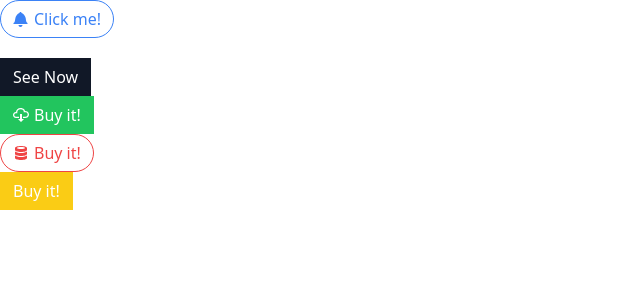
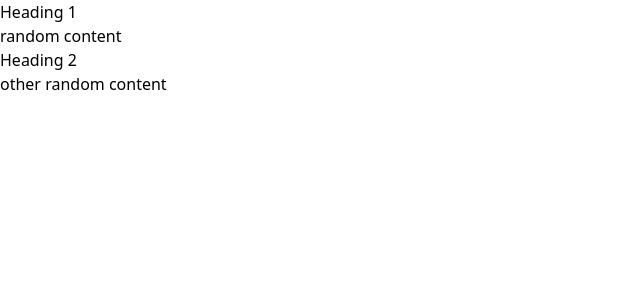
Before and after one commit to kevyyar/react-comps, a React (Create React App) app: page / in a window 1280 px wide. Shown: the top 300 px of the page, without its empty margins (0-640 px from the left). Built offline with nearby package versions, Linux system fonts and the light colour scheme.

Commit message:
setup accordion component

```diff
--- a/src/App.js
+++ b/src/App.js
@@ -1,39 +1,21 @@
-import { GoBell, GoCloudDownload, GoDatabase } from "react-icons/go";
-import Button from "./Button";
+import ButtonPage from "./pages/ButtonPage";
+import Accordion from "./components/Accordion";
+
+const items = [
+  {
+    id: crypto.randomUUID(),
+    heading: "Heading 1",
+    content: "random content",
+  },
+  {
+    id: crypto.randomUUID(),
+    heading: "Heading 2",
+    content: "other random content",
+  },
+];
 
 function App() {
-  const handleClick = () => console.log("clicked!");
-  const handleMouseOver = () => console.log("hovering!");
-  return (
-    <div>
-      <div>
-        <Button className="mb-5" onClick={handleClick} primary rounded outline>
-          <GoBell />
-          Click me!
-        </Button>
-      </div>
-      <div>
-        <Button onMouseOver={handleMouseOver} secondary>
-          See Now
-        </Button>
-      </div>
-      <div>
-        <Button success>
-          <GoCloudDownload />
-          Buy it!
-        </Button>
-      </div>
-      <div>
-        <Button danger rounded outline>
-          <GoDatabase />
-          Buy it!
-        </Button>
-      </div>
-      <div>
-        <Button warning>Buy it!</Button>
-      </div>
-    </div>
-  );
+  return <Accordion items={items} />;
 }
 
 export default App;
--- /dev/null
+++ b/src/components/Accordion.js
@@ -0,0 +1,13 @@
+function Accordion({ items }) {
+  const renderedItems = items.map((item) => {
+    return (
+      <div key={item.id}>
+        <div>{item.heading}</div>
+        <div>{item.content}</div>
+      </div>
+    );
+  });
+  return <div>{renderedItems}</div>;
+}
+
+export default Accordion;
--- /dev/null
+++ b/src/pages/ButtonPage.js
@@ -0,0 +1,39 @@
+import { GoBell, GoCloudDownload, GoDatabase } from "react-icons/go";
+import Button from "../components/Button";
+
+function ButtonPage() {
+  const handleClick = () => console.log("clicked!");
+  const handleMouseOver = () => console.log("hovering!");
+  return (
+    <div>
+      <div>
+        <Button className="mb-5" onClick={handleClick} primary rounded outline>
+          <GoBell />
+          Click me!
+        </Button>
+      </div>
+      <div>
+        <Button onMouseOver={handleMouseOver} secondary>
+          See Now
+        </Button>
+      </div>
+      <div>
+        <Button success>
+          <GoCloudDownload />
+          Buy it!
+        </Button>
+      </div>
+      <div>
+        <Button danger rounded outline>
+          <GoDatabase />
+          Buy it!
+        </Button>
+      </div>
+      <div>
+        <Button warning>Buy it!</Button>
+      </div>
+    </div>
+  );
+}
+
+export default ButtonPage;
```
Also changed, not shown: src/components/Button.js (renamed from src/Button.js), 1 other file (tests, documents, lock files or other folders).
